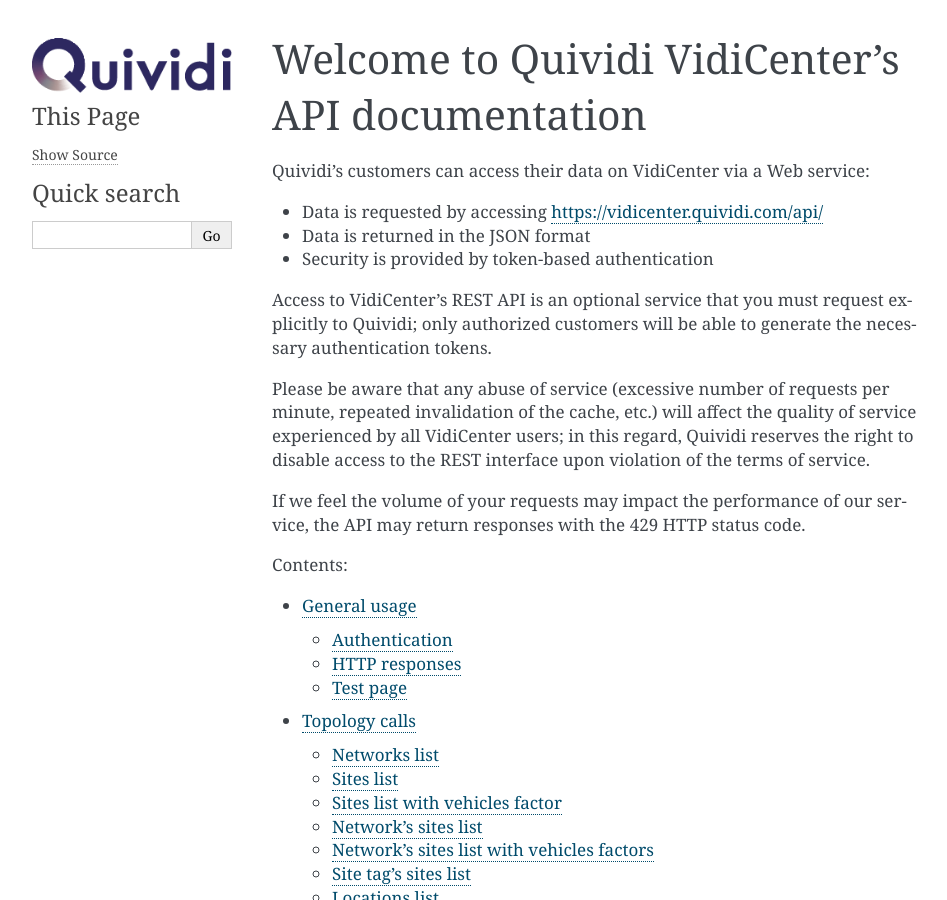
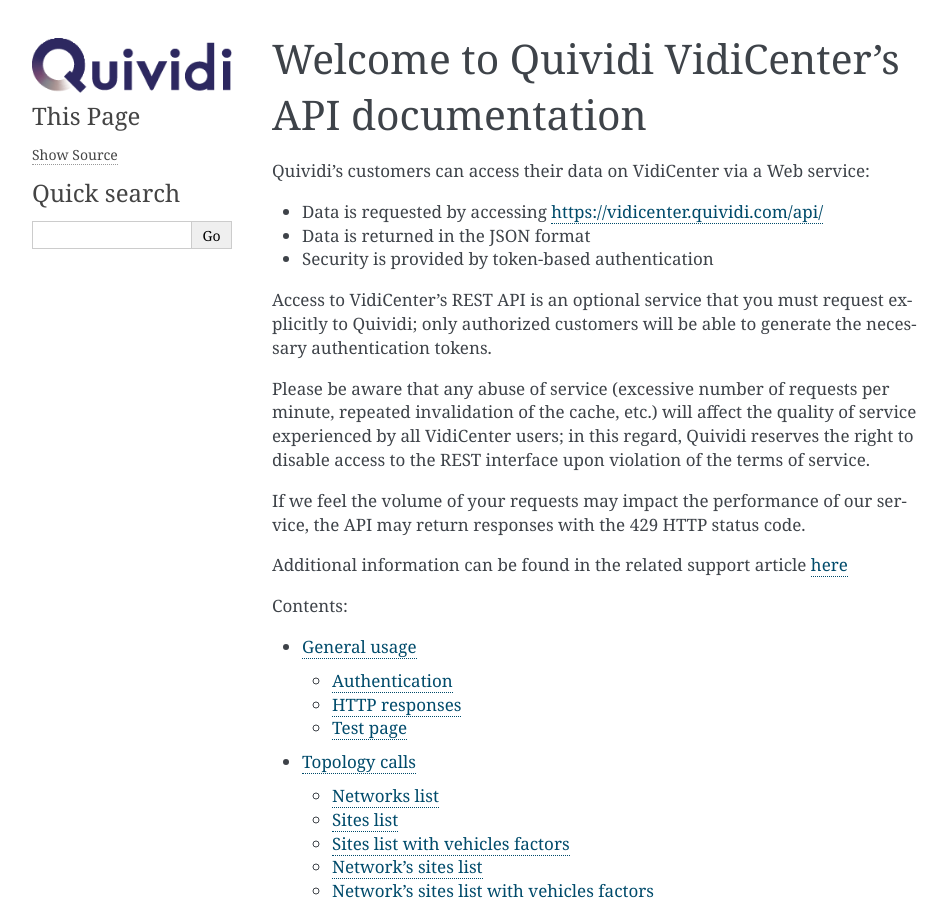
Before and after one commit to quividi/vidicenter-api-documentation, a Sphinx documentation site: the page built from docs/source/index.rst, in a window 1280 px wide and 900 px high. Shown: the whole window, without its empty margins (148-1095 px from the left). Built offline with Sphinx 7.4.7, drawn with Linux system fonts in a browser that asks for light colours.

Commit message:
added link to support article

```diff
--- a/docs/source/index.rst
+++ b/docs/source/index.rst
@@ -13,6 +13,8 @@
 Please be aware that any abuse of service (excessive number of requests per minute, repeated invalidation of the cache, etc.) will affect the quality of service experienced by all VidiCenter users; in this regard, Quividi reserves the right to disable access to the REST interface upon violation of the terms of service.
 
 If we feel the volume of your requests may impact the performance of our service, the API may return responses with the 429 HTTP status code.
+
+Additional information can be found in the related support article `here <https://help.quividi.com/en/support/solutions/articles/6000064594>`_
 
 Contents:
 
--- a/docs/source/topology.rst
+++ b/docs/source/topology.rst
@@ -76,7 +76,7 @@
     ]
 
 
-Sites list with vehicles factor
+Sites list with vehicles factors
 ###############################
 
 Returns a list of your sites with vehicles factors
```
